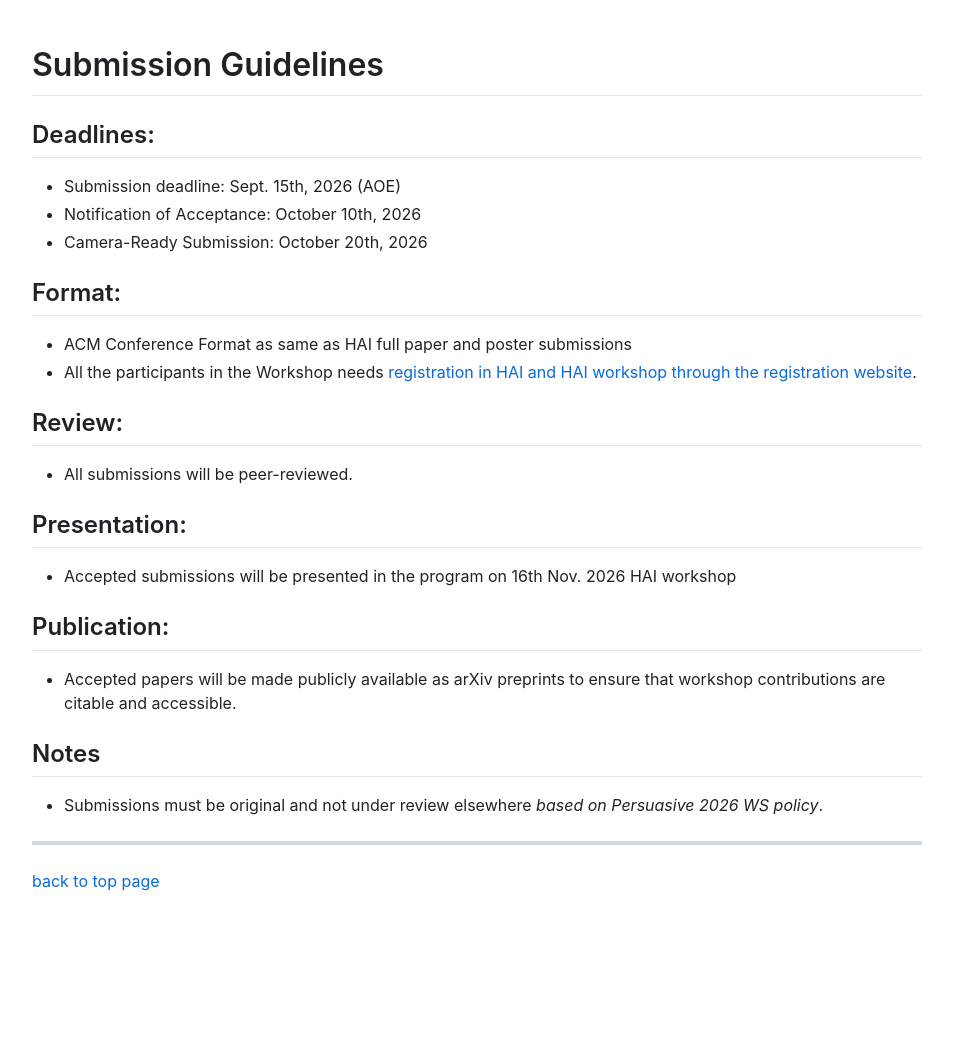
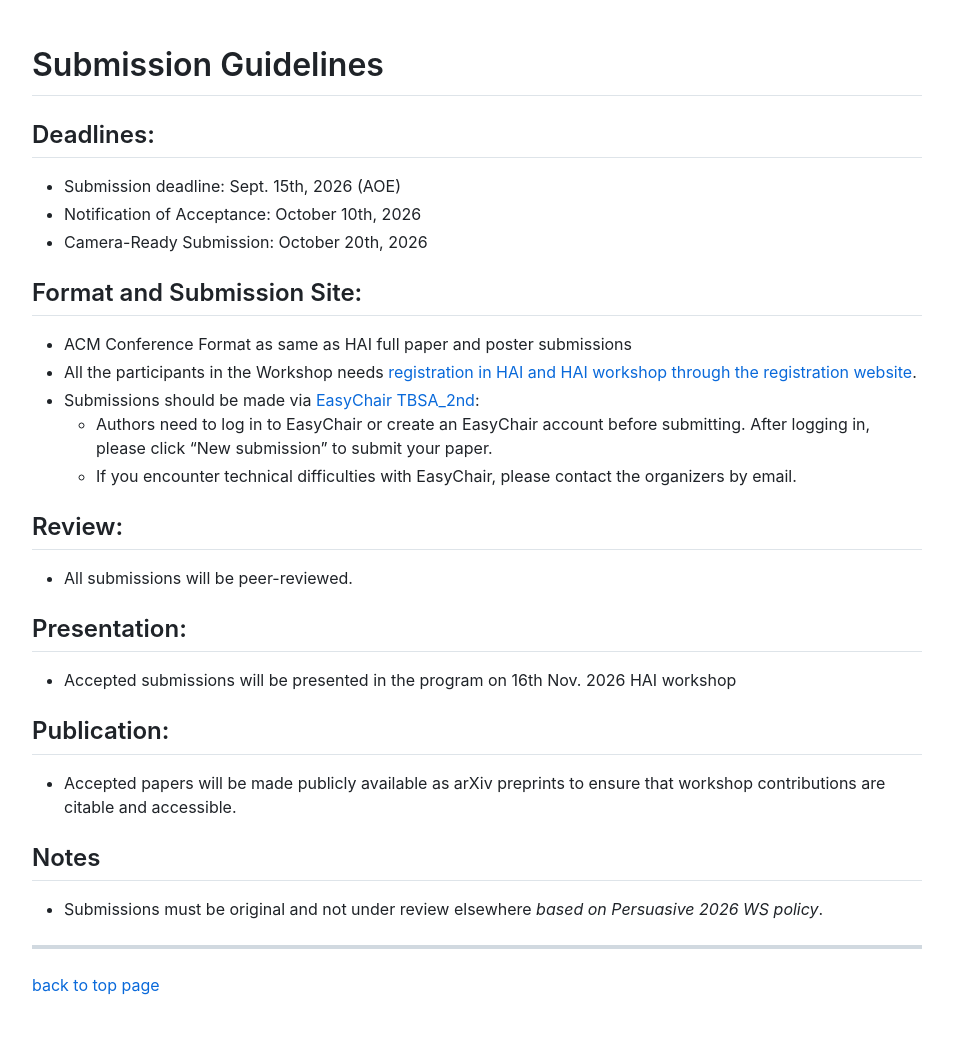
Before and after one commit to virtualcom-designlab/TBSA2026, a Jekyll site: the page built from submission.md, in a window 1280 px wide. Shown: the whole page, without its empty margins (163-1116 px from the left). Built offline with Jekyll 4.4.1, drawn with Linux system fonts in a browser that asks for light colours; our own code applies the rules of GitHub Pages for plain Markdown files; before the commit the page ends 938 px from its top, so only the background shows below that.

Commit message:
Update submission.md

```diff
--- a/submission.md
+++ b/submission.md
@@ -11,9 +11,13 @@
 - [Early Bird Registration (without paper)](https://2026.persuasivetech.org/registration/): 	February 10, 2026	/ Early rate available for all participants.
 -->
 
-## Format:
+## Format and Submission Site:
 - ACM Conference Format as same as HAI full paper and poster submissions
 - All the participants in the Workshop needs [registration in HAI and HAI workshop through the registration website](https://hai-conference.net/hai2026/registration/).
+- Submissions should be made via [EasyChair TBSA_2nd](https://easychair.org/conferences/submission_new?a=37559240):
+  - Authors need to log in to EasyChair or create an EasyChair account before submitting.
+After logging in, please click “New submission” to submit your paper.
+  - If you encounter technical difficulties with EasyChair, please contact the organizers by email.
 
 ## Review:
 - All submissions will be peer-reviewed.
```
